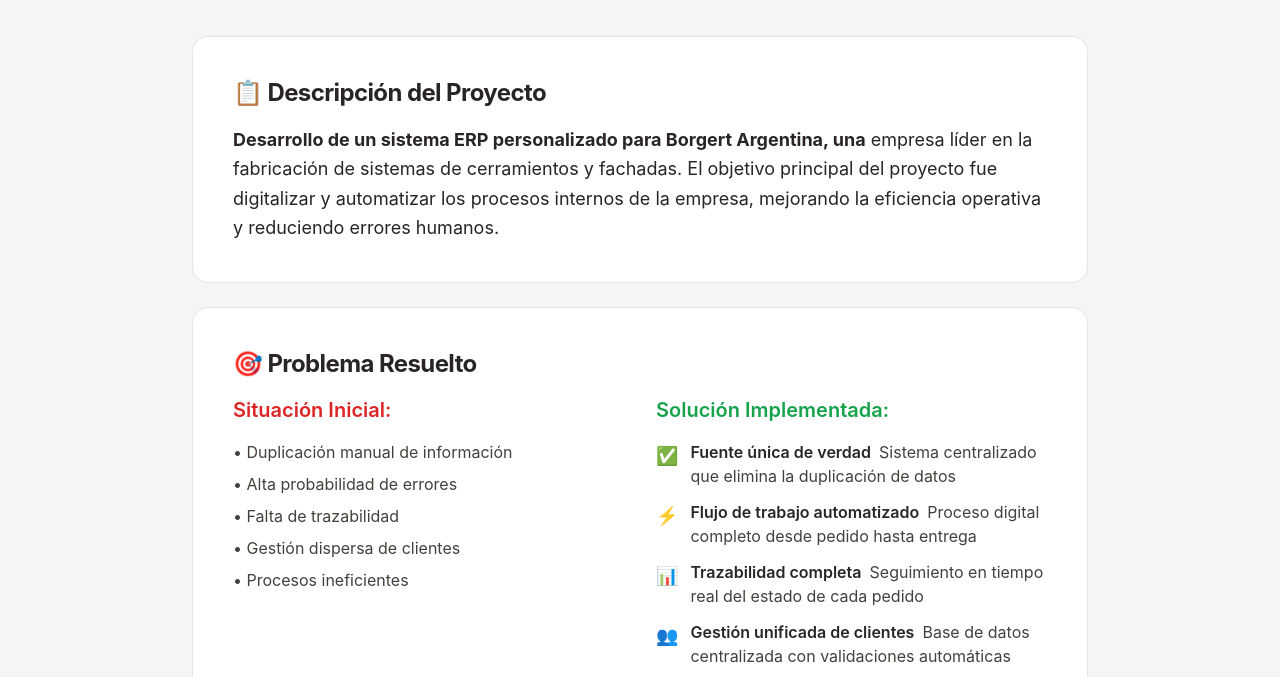
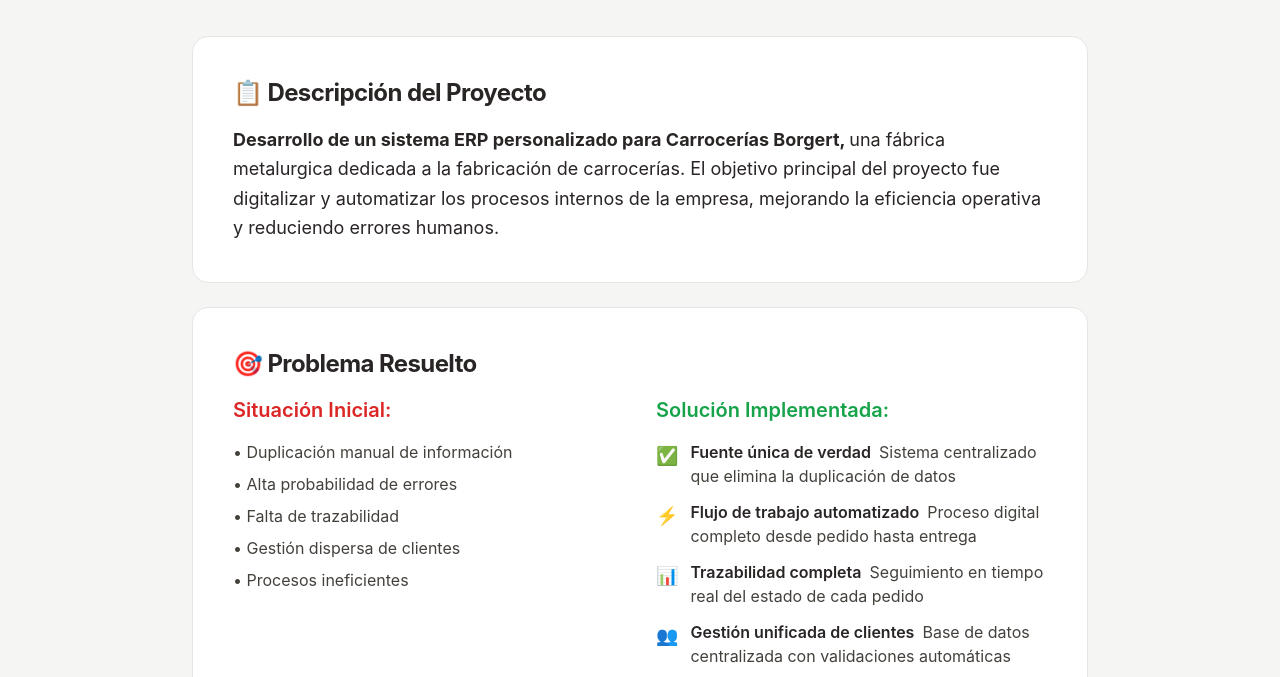
Before and after one commit to Sarkastherin/portfolio, an Astro site: page /projects/erp-carrocerias-borgert in a window 1280 px wide. Shown: the part 68-745 px from the top of the page. Built offline with nearby package versions, Linux system fonts and the light colour scheme; Astro itself is replaced by a stand-in of ours.

Commit message:
corrijiendo errores de la IA

```diff
--- a/src/pages/projects/erp-carrocerias-borgert.astro
+++ b/src/pages/projects/erp-carrocerias-borgert.astro
@@ -119,10 +119,10 @@ const capturas = [
     <Cards title="📋 Descripción del Proyecto">
       <p class="text-stone-800 text-lg leading-relaxed">
         <strong
-          >Desarrollo de un sistema ERP personalizado para Borgert Argentina,
-          una</strong
+          >Desarrollo de un sistema ERP personalizado para Carrocerías Borgert,
+          </strong
         >
-        empresa líder en la fabricación de sistemas de cerramientos y fachadas. El
+        una fábrica metalurgica dedicada a la fabricación de carrocerías. El
         objetivo principal del proyecto fue digitalizar y automatizar los procesos
         internos de la empresa, mejorando la eficiencia operativa y reduciendo errores
         humanos.
```
